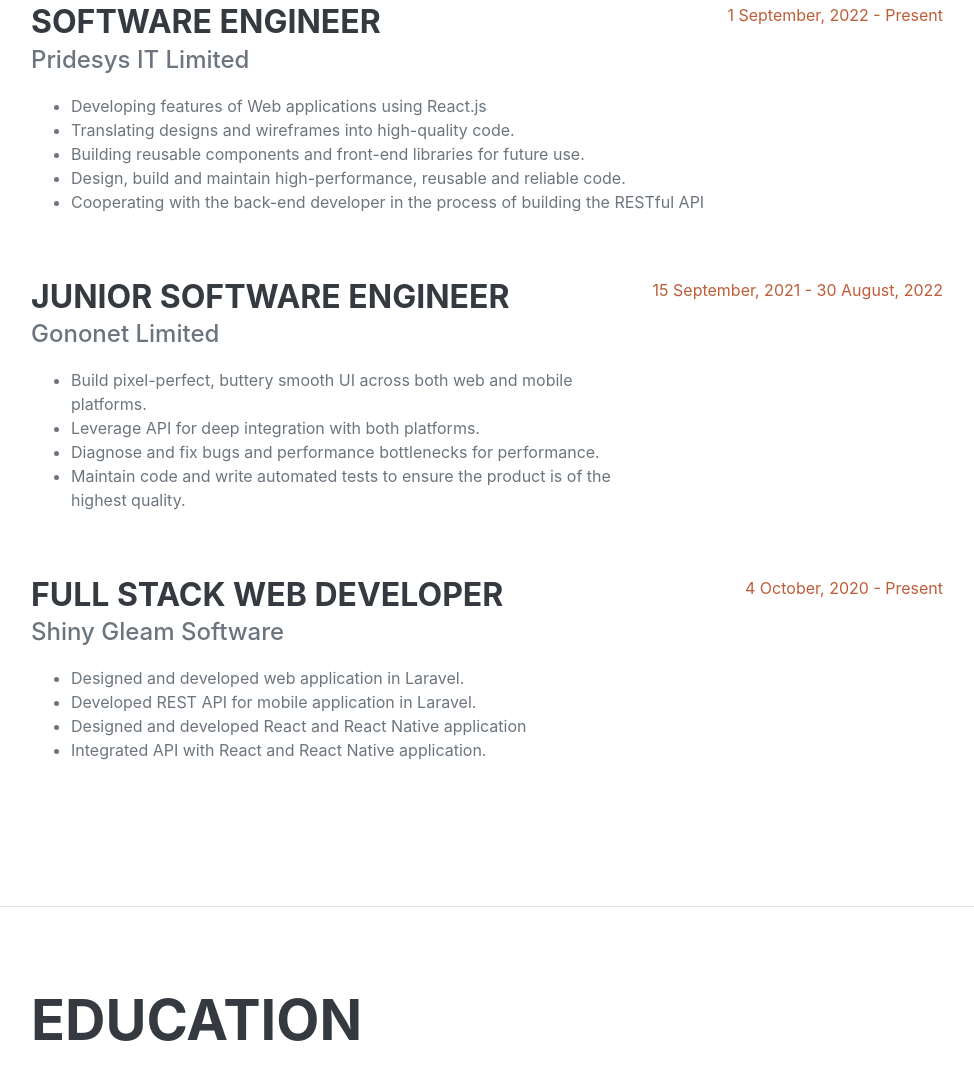
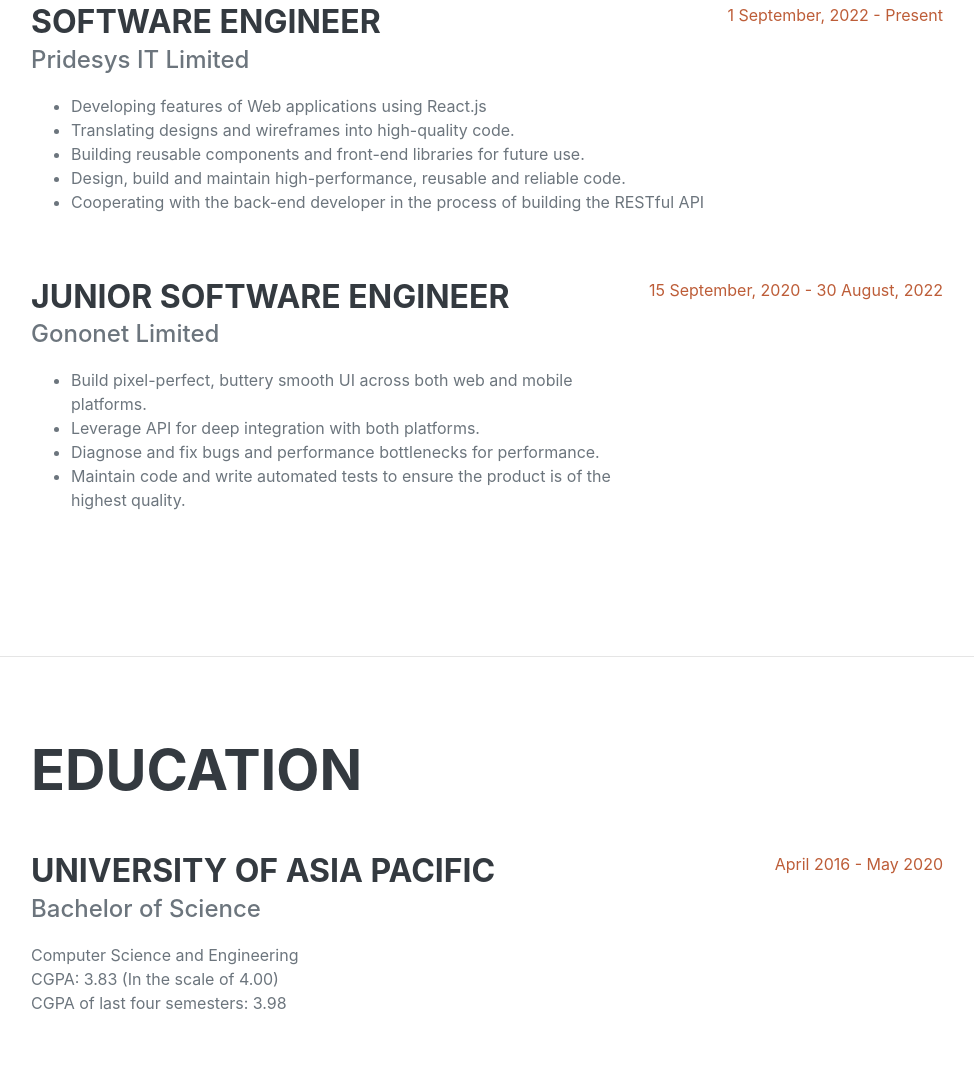
Before and after one commit to abdurrazzakuzzal/portfolio, a plain HTML site: page index.html in a window 1280 px wide. Shown: the part 993-2069 px from the top of the page, without its empty margins (289-1263 px from the left). Drawn offline with nearby package versions, Linux system fonts and the light colour scheme; a web font is replaced by a local one.

Commit message:
Update index.html

```diff
--- a/index.html
+++ b/index.html
@@ -121,10 +121,10 @@
                             </li>
                         </ul>
                     </div>
-                    <div class="flex-shrink-0"><span class="text-primary">15 September, 2021 - 30 August, 2022</span>
+                    <div class="flex-shrink-0"><span class="text-primary">15 September, 2020 - 30 August, 2022</span>
                     </div>
                 </div>
-                <div class="d-flex flex-column flex-md-row justify-content-between mb-5">
+<!--                 <div class="d-flex flex-column flex-md-row justify-content-between mb-5">
                     <div class="flex-grow-1">
                         <h3 class="mb-0">Full Stack Web Developer</h3>
                         <div class="subheading mb-3">Shiny Gleam Software</div>
@@ -138,7 +138,7 @@
                     </div>
                     <div class="flex-shrink-0"><span class="text-primary">4 October, 2020 - Present</span>
                     </div>
-                </div>
+                </div> -->
             </div>
         </section>
         <hr class="m-0" />
```
